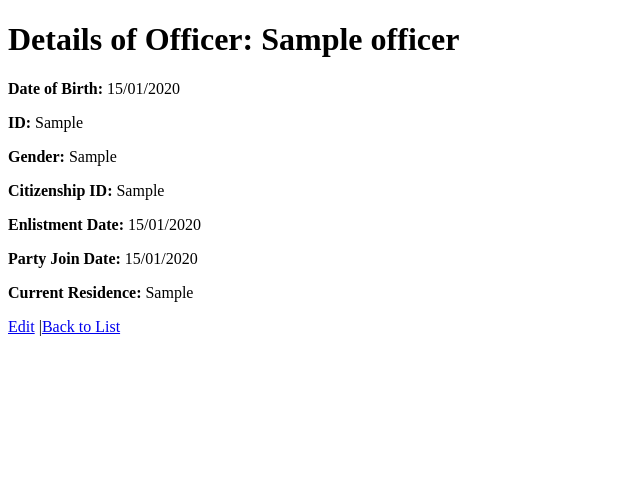
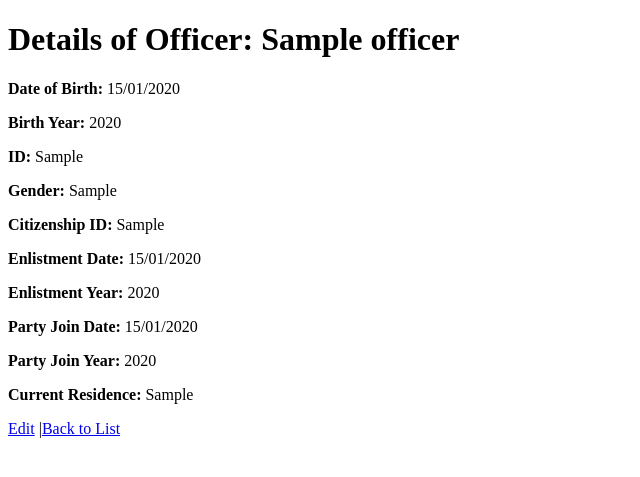
Before and after one commit to ndturng/data_management_CA, a Django app: page /officers/1/ in a window 1280 px wide. Shown: the top 477 px of the page, without its empty margins (0-640 px from the left). Run offline with Django 5.2, Linux system fonts and the light colour scheme; a user stored in the database is signed in; tables that the repository leaves empty hold one stand-in row (values such as "Sample post").

Commit message:
add columns of year

```diff
--- a/officers/forms.py
+++ b/officers/forms.py
@@ -9,11 +9,14 @@ class OfficerInfoForm(forms.ModelForm):
         fields = [
             "name",
             "date_of_birth",
+            "birth_year",
             "id_ca",
             "id_citizen",
             "gender",
             "date_of_enlistment",
+            "enlistment_year",
             "date_join_party",
+            "join_party_year",
             "home_town",
             "current_residence",
             "blood_type",
@@ -55,16 +58,19 @@ class OfficerInfoForm(forms.ModelForm):
         self.fields["date_of_birth"].input_formats = ["%d-%m-%Y"]
         if not self.initial.get("date_of_birth"):
             self.initial["date_of_birth"] = "01-01-1800"
+            self.initial["birth_year"] = "1800"
 
         self.fields["date_of_enlistment"].label = "Ngày vào ngành"
         self.fields["date_of_enlistment"].input_formats = ["%d-%m-%Y"]
         if not self.initial.get("date_of_enlistment"):
             self.initial["date_of_enlistment"] = "01-01-1800"
+            self.initial["enlistment_year"] = "1800"
 
         self.fields["date_join_party"].label = "Ngày vào Đảng"
         self.fields["date_join_party"].input_formats = ["%d-%m-%Y"]
         if not self.initial.get("date_join_party"):
             self.initial["date_join_party"] = "01-01-1800"
+            self.initial["join_party_year"] = "1800"
 
         self.fields["id_ca"].label = "Số hiệu"
         self.fields["id_citizen"].label = "Số CMND"
--- a/officers/models.py
+++ b/officers/models.py
@@ -6,9 +6,16 @@ class Officer(models.Model):
     id_ca = models.CharField(max_length=255, null=True, blank=True, unique=True, default="nan")
     id_citizen = models.CharField(max_length=255, null=True, blank=True, default="nan")
     gender = models.CharField(max_length=255, null=True, blank=False)
+
     date_of_birth = models.DateField(null=True, blank=True, default="nan")  # handle the case just the month and year
+    birth_year = models.IntegerField(null=True, blank=True, default="nan")
+
     date_of_enlistment = models.DateField(null=True, blank=True, default="nan")
+    enlistment_year = models.IntegerField(null=True, blank=True, default="nan")
+
     date_join_party = models.DateField(null=True, blank=True, default="nan")
+    join_party_year = models.IntegerField(null=True, blank=True, default="nan")
+
     home_town = models.CharField(max_length=255, null=True, blank=False)
     current_residence = models.CharField(
         max_length=255, null=True, blank=False
--- a/officers/templates/officers/officer_detail.html
+++ b/officers/templates/officers/officer_detail.html
@@ -8,11 +8,14 @@
 <body>
     <h1>Details of Officer: {{ officer.name }}</h1>
     <p><strong>Date of Birth:</strong> {{ officer.date_of_birth|date:"d/m/Y" }}</p>
+    <p><strong>Birth Year:</strong> {{ officer.birth_year }}</p>
     <p><strong>ID:</strong> {{ officer.id_ca }}</p>
     <p><strong>Gender:</strong> {{ officer.gender }}</p>
     <p><strong>Citizenship ID:</strong> {{ officer.id_citizen }}</p>
     <p><strong>Enlistment Date:</strong> {{ officer.date_of_enlistment|date:"d/m/Y" }}</p>
+    <p><strong>Enlistment Year:</strong> {{ officer.enlistment_year }}</p>
     <p><strong>Party Join Date:</strong> {{ officer.date_join_party|date:"d/m/Y" }}</p>
+    <p><strong>Party Join Year:</strong> {{ officer.join_party_year }}</p>
     <p><strong>Current Residence:</strong> {{ officer.current_residence }}</p>
 
     <a href="{% url 'officer_update' officer.pk %}">Edit</a> |<a href="{% url 'officer_list' %}">Back to List</a>
```
